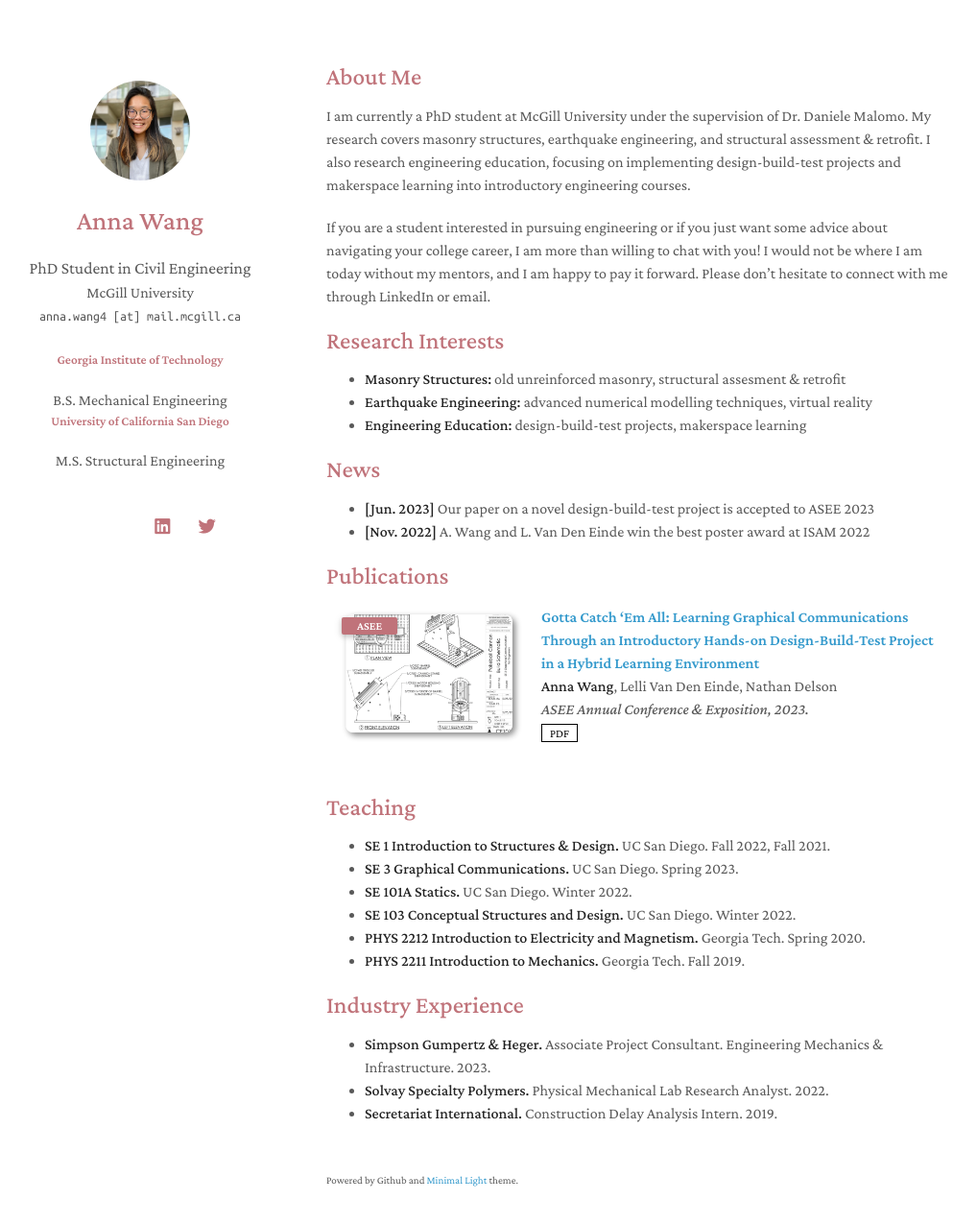
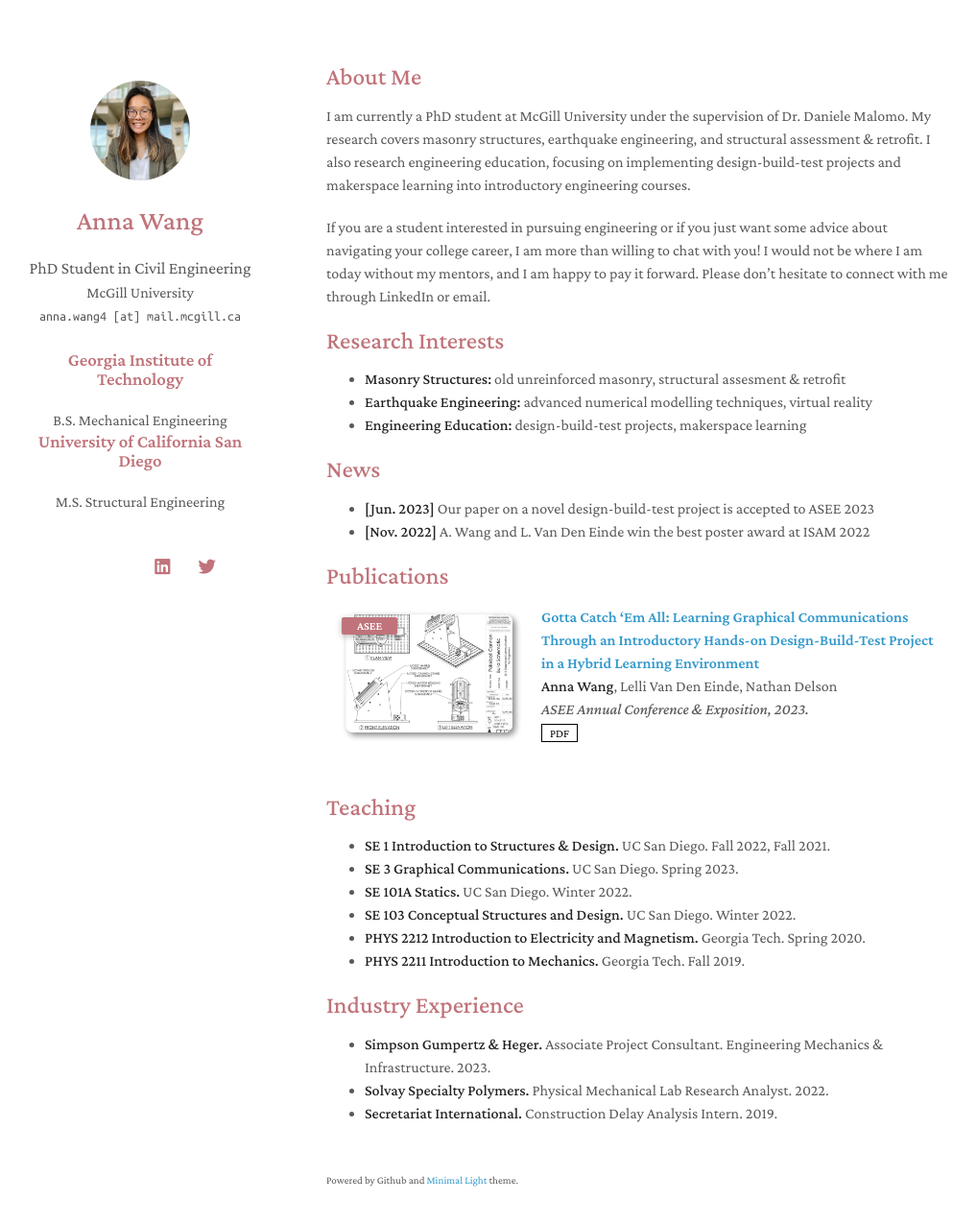
Before and after one commit to anna-h-wang/annawang, a Jekyll site: the page built from index.md, in a window 1280 px wide and 1310 px high. Shown: the top 1275 px of the window at 96% size, without its empty margins (130-1148 px from the left). Built offline with Jekyll 4.4.1, drawn with Linux system fonts in a browser that asks for light colours; nearby versions of some CDN libraries; a style sheet for code colours, icons or effects is not loaded; our own code applies the rules of GitHub Pages for plain Markdown files.

Commit message:
Update homepage.html

```diff
--- a/_layouts/homepage.html
+++ b/_layouts/homepage.html
@@ -54,12 +54,12 @@
 
         <br>
         <br>
-        <h5>{{ site.bachelors }}</h5>
+        <h3>{{ site.bachelors }}</h3>
         {% if site.BS %}
         <a href="{{ site.BS_link }}" rel="noopener"><autocolor>{{ site.BS }}</autocolor></a>
         {% endif %}
         <br>
-        <h5>{{ site.masters }}</h5>
+        <h3>{{ site.masters }}</h3>
         {% if site.MS %}
         <a href="{{ site.MS_link }}" rel="noopener"><autocolor>{{ site.MS }}</autocolor></a>
         {% endif %}
```
